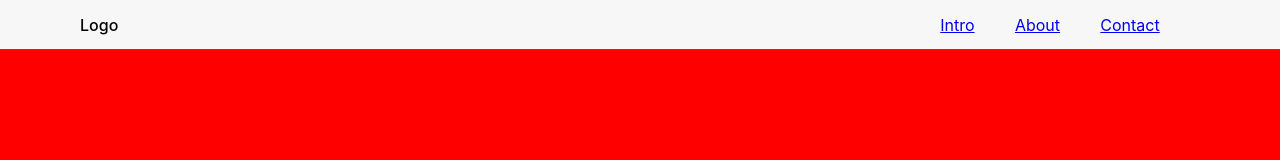
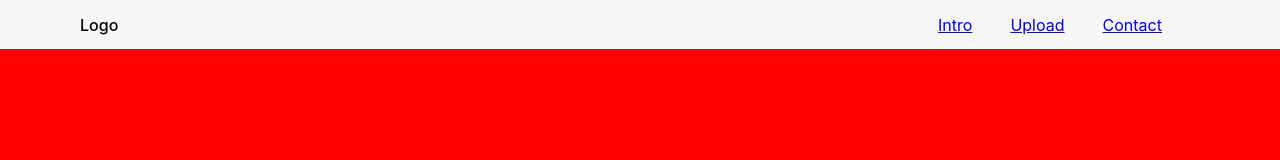
Before and after one commit to TareHimself/cmsc-447-fall-2023-client, a React (Create React App) app: page / in a window 1280 px wide. Shown: the top 160 px of the page. Built offline with nearby package versions, Linux system fonts and the light colour scheme.

Commit message:
my changes

```diff
--- a/src/routes/Home.tsx
+++ b/src/routes/Home.tsx
@@ -11,7 +11,7 @@ export default function Home() {
 						href: '#intro',
 					},
 					{
-						label: 'About',
+						label: 'Upload',
 						href: '#about',
 					},
 					{
```
